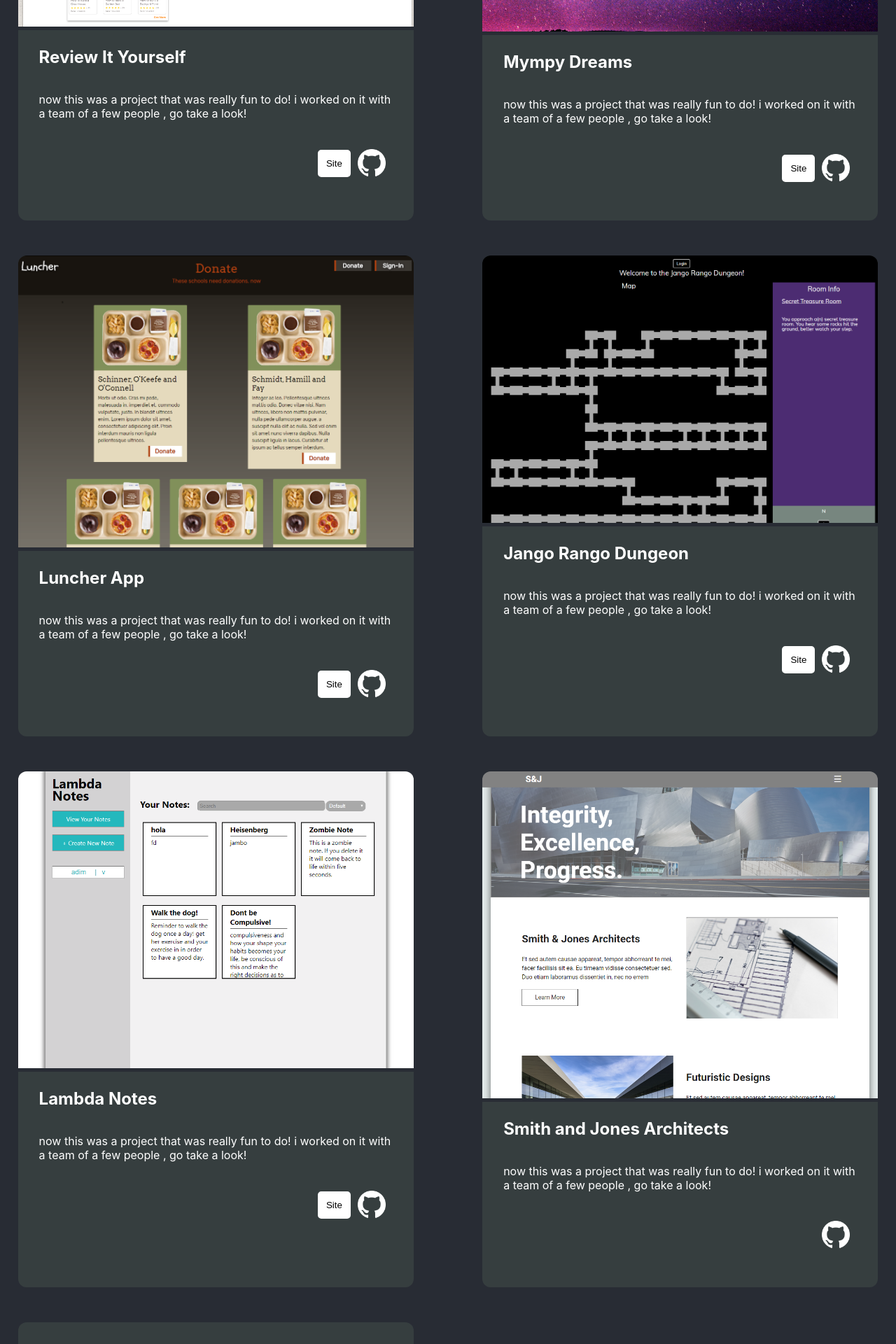
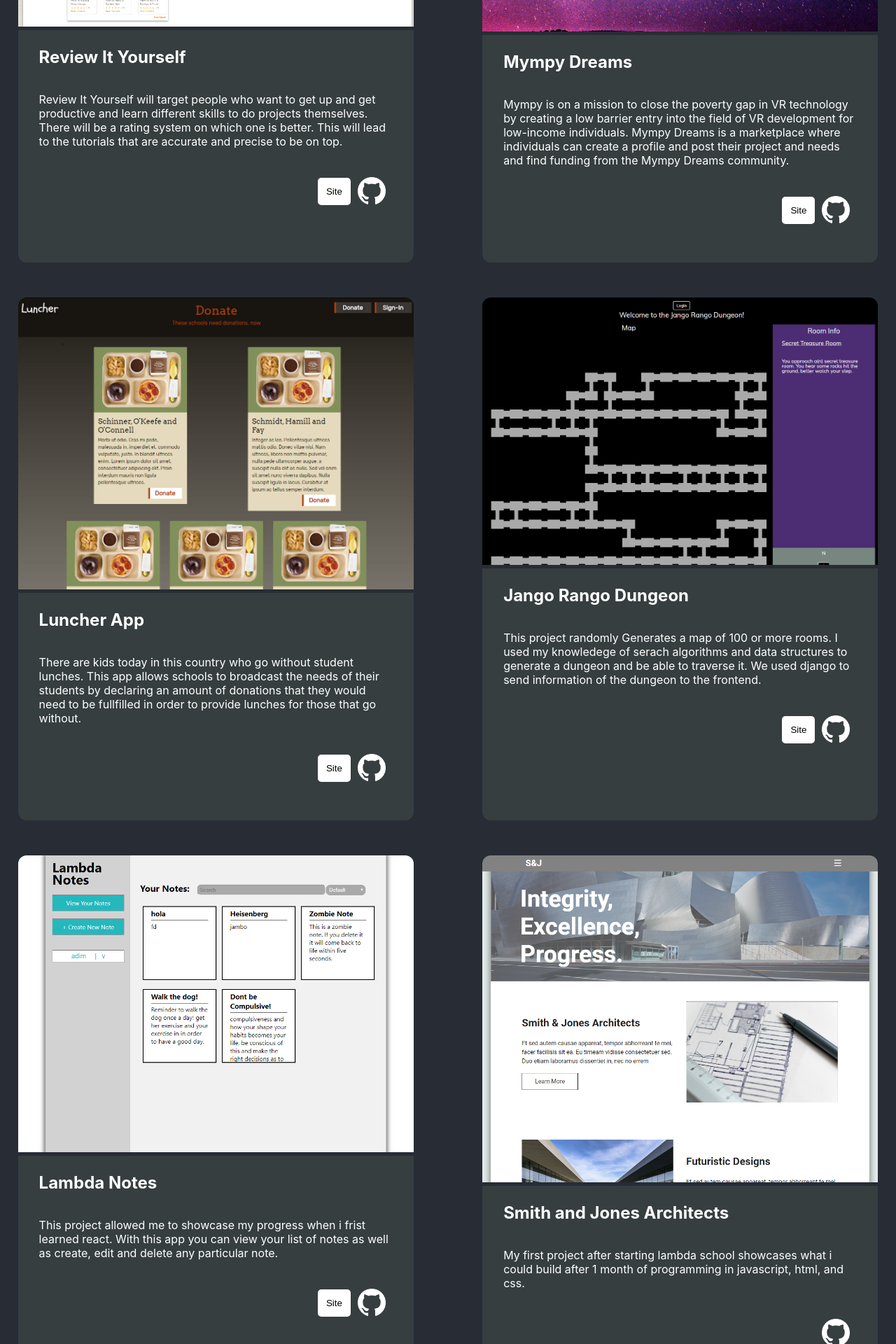
Before and after one commit to NickStrick/My-Portfolio, a React (Create React App) app in the folder portfolio/: page / in a window 1280 px wide. Shown: the part 1120-3040 px from the top of the page at 70% size. Built offline with nearby package versions, Linux system fonts and the light colour scheme.

Commit message:
completed all the descriptions for my list of projects

```diff
--- a/portfolio/src/App.js
+++ b/portfolio/src/App.js
@@ -17,49 +17,49 @@ import Contactinfo from './components/ContactInfo/Contactinfo.js';
 const pData = [
   {
     name: "Review It Yourself",
-    description: 'now this was a project that was really fun to do! i worked on it with a team of a few people , go take a look!',
+    description: 'Review It Yourself will target people who want to get up and get productive and learn different skills to do projects themselves. There will be a rating system on which one is better. This will lead to the tutorials that are accurate and precise to be on top.',
     img: riyLogo,
     link: 'https://github.com/labs13-how-to',
     deployed: 'https://how-tutor.netlify.com/'
   },
   {
     name: "Mympy Dreams",
-    description: 'now this was a project that was really fun to do! i worked on it with a team of a few people , go take a look!',
+    description: 'Mympy is on a mission to close the poverty gap in VR technology by creating a low barrier entry into the field of VR development for low-income individuals. Mympy Dreams is a marketplace where individuals can create a profile and post their project and needs and find funding from the Mympy Dreams community.',
     img: mympyLogo,
     link: 'https://github.com/mympy-dreamers',
     deployed: 'https://mympydreamers.netlify.com/'
   },
   {
     name: "Luncher App",
-    description: 'now this was a project that was really fun to do! i worked on it with a team of a few people , go take a look!',
+    description: 'There are kids today in this country who go without student lunches. This app allows schools to broadcast the needs of their students by declaring an amount of donations that they would need to be fullfilled in order to provide lunches for those that go without.',
     img: luncherLogo,
     link: 'https://github.com/luncher-team/LA-Backend-Nick-Stricker',
     deployed: 'https://luncherappltrii.netlify.com/'
   },
   {
     name: "Jango Rango Dungeon",
-    description: 'now this was a project that was really fun to do! i worked on it with a team of a few people , go take a look!',
+    description: 'This project randomly Generates a map of 100 or more rooms. I used my knowledege of serach algorithms and data structures to generate a dungeon and be able to traverse it. We used django to send information of the dungeon to the frontend.',
     img: rangoLogo,
     link: 'https://github.com/CS-multiplayer',
     deployed: 'https://jango-rango-dungeon.netlify.com/'
   },
   {
     name: "Lambda Notes",
-    description: 'now this was a project that was really fun to do! i worked on it with a team of a few people , go take a look!',
+    description: 'This project allowed me to showcase my progress when i frist learned react. With this app you can view your list of notes as well as create, edit and delete any particular note.',
     img: notesLogo,
     link: 'https://github.com/NickStrick/front-end-project-week',
     deployed: 'https://nstrick-lambda-notes.netlify.com/'
   },
   {
     name: "Smith and Jones Architects",
-    description: 'now this was a project that was really fun to do! i worked on it with a team of a few people , go take a look!',
+    description: 'My first project after starting lambda school showcases what i could build after 1 month of programming in javascript, html, and css.',
     img: sandjLogo,
     link: 'https://github.com/NickStrick/User-Interface-Project-Week',
   },
 
   {
     name: "CS build week 2",
-    description: 'now this was a project that was really fun to do! i worked on it with a team of a few people , go take a look!',
+    description: 'In this project i tested my algorithm skills and traversed a 500 room dungeon, followed clues and mined a blockchain coin. I used my knowledge of search algorithms and graphs in order to mine a coin in the right location in the graph.',
     img: logo,
     link: 'https://github.com/TBN-CS-build-week-2/CS-Build-Week-2',
   },
```
